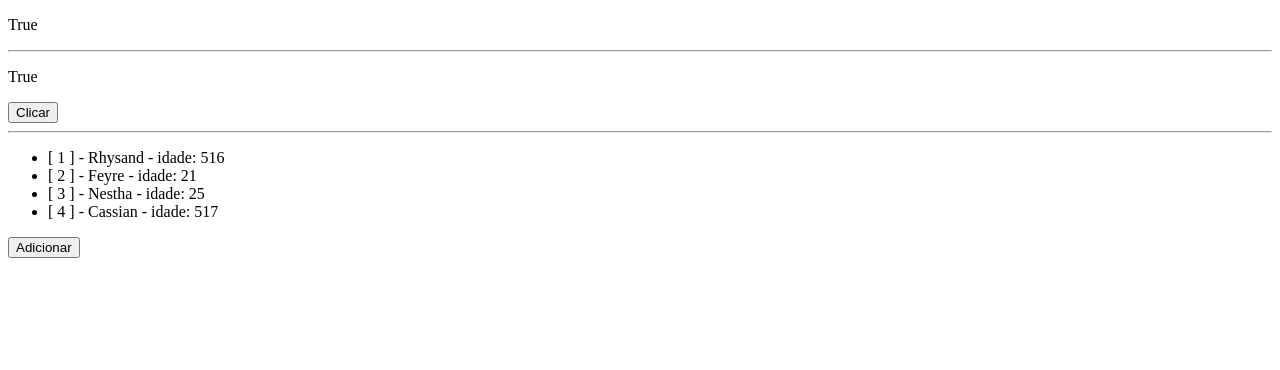
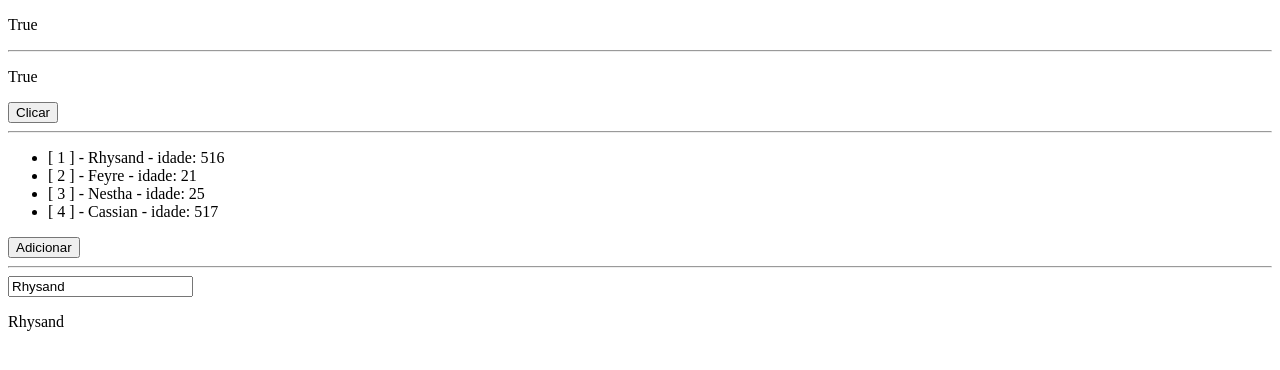
Before and after one commit to RubensHerculano22/AulasAngular, an Angular app: page / in a window 1280 px wide. Shown: the top 370 px of the page. Built offline with nearby package versions, Linux system fonts and the light colour scheme.

Commit message:
ngSwitch

```diff
--- a/src/app/diretivas-estruturais/diretivas-estruturais.component.html
+++ b/src/app/diretivas-estruturais/diretivas-estruturais.component.html
@@ -27,3 +27,20 @@
 </ul>
 
 <button (click)="onClickAddList()">Adicionar</button>
+
+<hr>
+
+<input type="text" [(ngModel)]="nome"/>
+
+<div [ngSwitch]="nome">
+    <p *ngSwitchCase="'Rhysand'">
+        Rhysand
+    </p>
+    <p *ngSwitchCase="'Feyre'">
+        Feyre
+    </p>
+
+    <p *ngSwitchDefault>
+        Nestha
+    </p>
+</div>
--- a/src/app/diretivas-estruturais/diretivas-estruturais.component.ts
+++ b/src/app/diretivas-estruturais/diretivas-estruturais.component.ts
@@ -16,6 +16,8 @@
     {nome: "Nestha", idade: 25},
     {nome: "Cassian", idade: 517}
   ]
+
+  public nome: string = "Rhysand";
 
   constructor() {}
 
@@ -44,4 +46,5 @@
   public onClickEventList(event: number) {
     this.list.splice(event, 1)
   }
+
 }
```
